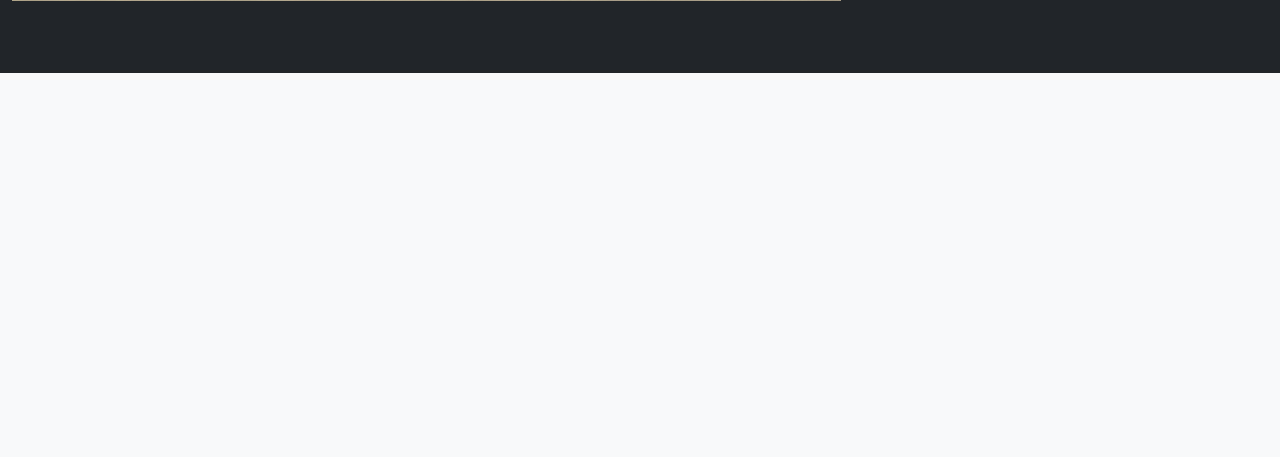
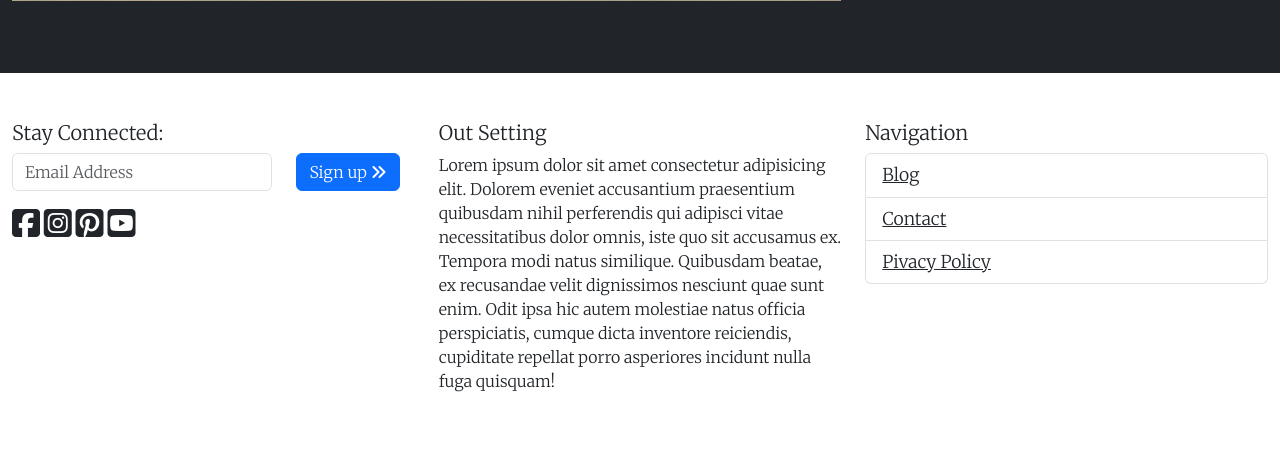
Before and after one commit to mimnets/vclbd-wp, a PHP site: page / in a window 1280 px wide. Shown: the part 3578-4035 px from the top of the page. Before the commit the page ends 3651 px from the top, so only its background shows below. Run offline with PHP 8.4, Linux system fonts and the light colour scheme.

Commit message:
finished footer content

```diff
--- a/css/custom.css
+++ b/css/custom.css
@@ -42,6 +42,10 @@ body {
   font-size: 1.1em;
 }
 
+/* Footer */
+a{
+  color: #212529
+}
   @media screen and (min-width: 768px) {
     .feature-bg{
       width: 60vw;
@@ -63,3 +67,16 @@ body {
       margin-bottom: 0;
     }
   }
+
+  @media screen and (max-width: 768px) {
+    .title{
+      margin-top: 1em;
+    }
+    footer button{
+      margin-top: 1em;
+    }
+    footer .col-sm-4{
+      border-bottom: 1px solid #ddd;
+      padding: 20px 10px;
+    }
+  }
--- a/index.html
+++ b/index.html
@@ -11,8 +11,9 @@
     <link rel="preconnect" href="https://fonts.gstatic.com" crossorigin>
     <link href="https://fonts.googleapis.com/css2?family=Merriweather:ital,wght@0,300;1,300&display=swap" rel="stylesheet">
 
-    <!-- Custom CSS -->
-    <link rel="stylesheet" href="/css/fontawesome/css/all.css">
+    <!-- Font Awesome CSS -->
+    <link rel="stylesheet" href="css/fontawesome/css/all.css">
+
     <!-- Custom CSS -->
     <link rel="stylesheet" href="css/custom.css">
   </head>
@@ -216,7 +217,47 @@
                 </div>
                 </div>
         </div>
-        <!--test-->
+        <!--Footer Section-->
+        <footer class="container-fluid py-5">
+            <div class="row">
+                <div class="col-sm-4">
+                    <h5>Stay Connected:</h5>
+                <form>
+                    <div class="row">
+                        <div class="col-md-8">
+                            <input type="email" class="form-control" placeholder="Email Address">
+                        </div>
+                        <div class="col-md-4">
+                            <button type="submit" class="btn btn-primary">
+                                Sign up
+                                <i class="fa fa-angle-double-right" aria-hidden="true"></i>
+                            </button>
+                        </div>
+                    </div>
+                </form>
+                <!-- social media icons -->
+                <div class="my-3">
+                    <i class="fab fa-facebook-square fa-2x"></i>
+                    <i class="fab fa-instagram-square fa-2x"></i>
+                    <i class="fab fa-pinterest-square fa-2x"></i>
+                    <i class="fab fa-youtube-square fa-2x"></i>
+                </div>
+                </div>
+                <div class="col-sm-4">
+                    <h5>Out Setting</h5>
+                    <p> Lorem ipsum dolor sit amet consectetur adipisicing elit. Dolorem eveniet accusantium praesentium quibusdam nihil perferendis qui adipisci vitae necessitatibus dolor omnis, iste quo sit accusamus ex. Tempora modi natus similique.
+                    Quibusdam beatae, ex recusandae velit dignissimos nesciunt quae sunt enim. Odit ipsa hic autem molestiae natus officia perspiciatis, cumque dicta inventore reiciendis, cupiditate repellat porro asperiores incidunt nulla fuga quisquam! </p>
+                </div>
+                <div class="col-sm-4">
+                    <h5>Navigation</h5>
+                    <ul class="list-group">
+                        <li class="list-group-item"><a href="blog.html">Blog</a></li>
+                        <li class="list-group-item"><a href="contact.html">Contact</a></li>
+                        <li class="list-group-item"><a href="privacy-policy.html">Pivacy Policy</a></li>
+                    </ul>
+                </div>
+            </div>
+        </footer>
     <!-- JS -->
     <script src="js/bootstrap.min.js"></script>
   </body>
```
